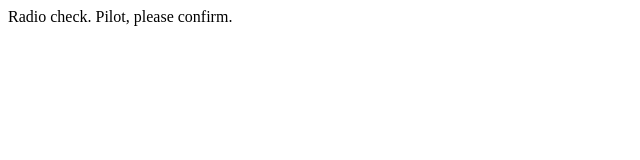
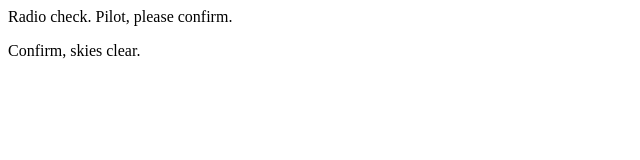
Before and after one commit to Ralivingston753/studiolaunchcode, a plain HTML site: page index.html in a window 1280 px wide. Shown: the whole page, without its empty margins (0-640 px from the left). Drawn offline with Linux system fonts and the light colour scheme.

Commit message:
Added second line.

```diff
--- a/index.html
+++ b/index.html
@@ -1,5 +1,6 @@
 <html>
    <body>
       <p>Radio check. Pilot, please confirm.</p>
+      <p>Confirm, skies clear.</p>
    </body>
 </html>
```
